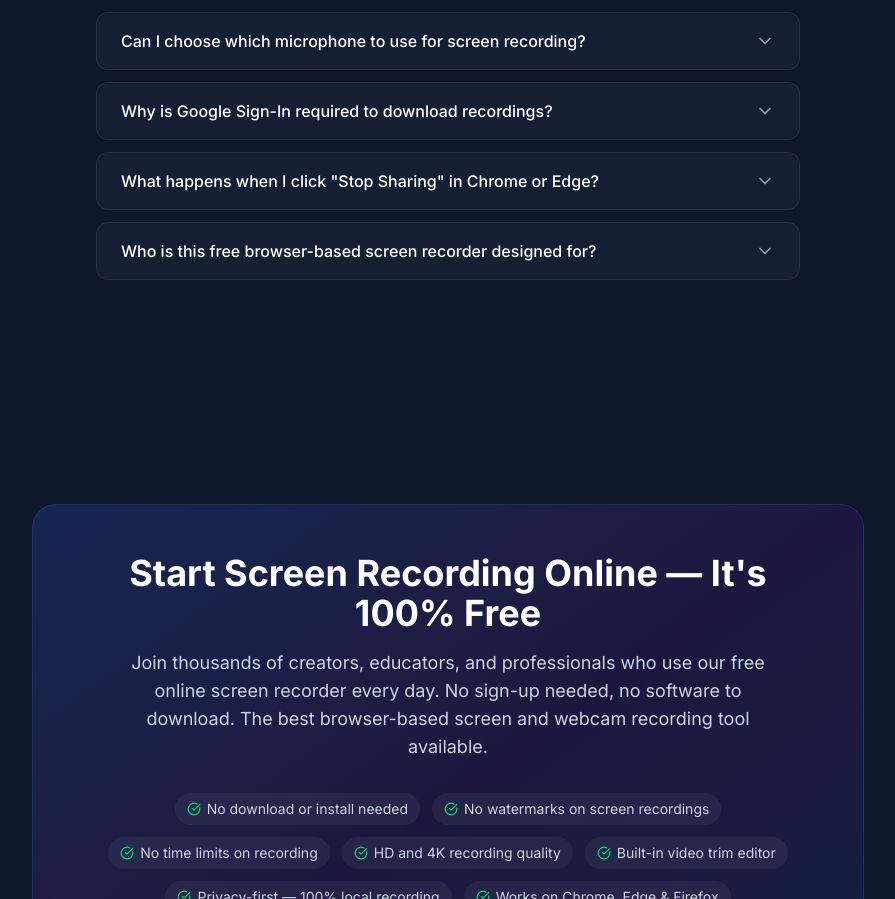
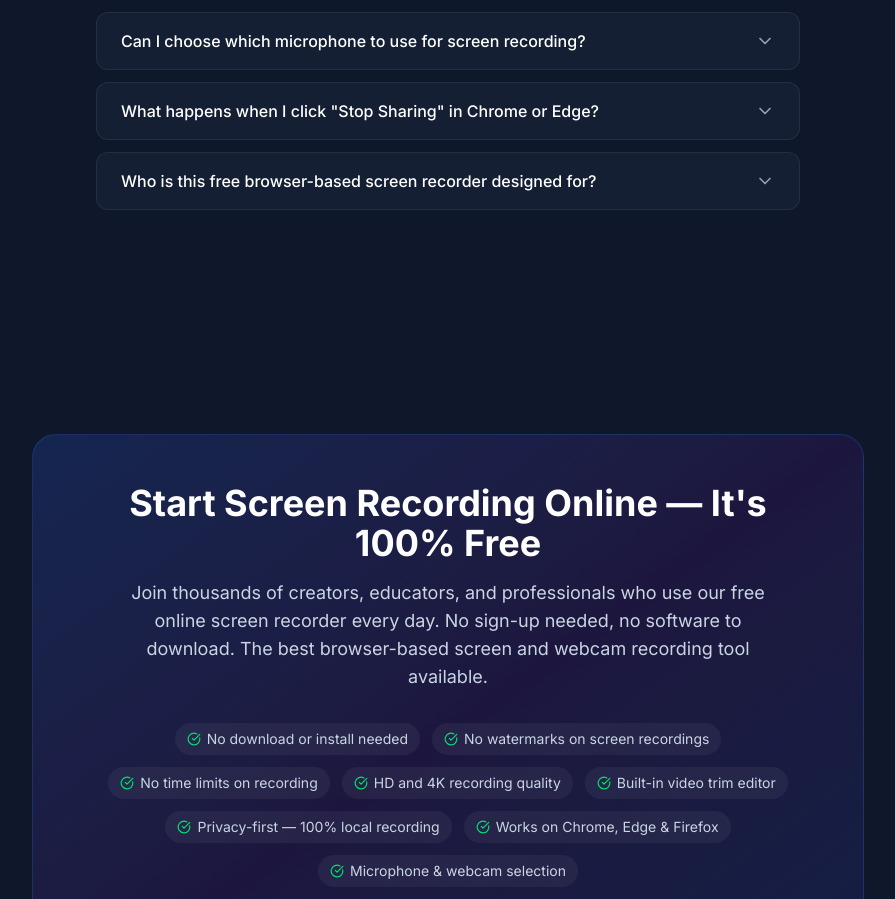
Before and after one commit to projects2026dmr/webcam-screen-recorder, a React (Vite) app: page / in a window 1280 px wide. Shown: the part 6603-7502 px from the top of the page, without its empty margins (192-1087 px from the left). Built offline with nearby package versions, Linux system fonts and the light colour scheme; no server answers.

Commit message:
Update FAQSection.tsx

```diff
--- a/src/components/FAQSection.tsx
+++ b/src/components/FAQSection.tsx
@@ -46,11 +46,6 @@ const faqs = [
     question: 'Can I choose which microphone to use for screen recording?',
     answer:
       'Yes! Before you start recording, you can select your preferred microphone from a dropdown menu. Whether you\'re using a built-in laptop mic, USB microphone, wireless headset, or professional audio interface — our free screen recorder supports all audio input devices.',
-  },
-  {
-    question: 'Why is Google Sign-In required to download recordings?',
-    answer:
-      'We use Google Sign-In as a simple, secure authentication method to protect our free screen recording service and ensure quality for all users. Recording and previewing are completely free without any sign-in. You only need to authenticate with Google when you want to download your recorded videos.',
   },
   {
     question: 'What happens when I click "Stop Sharing" in Chrome or Edge?',
```
